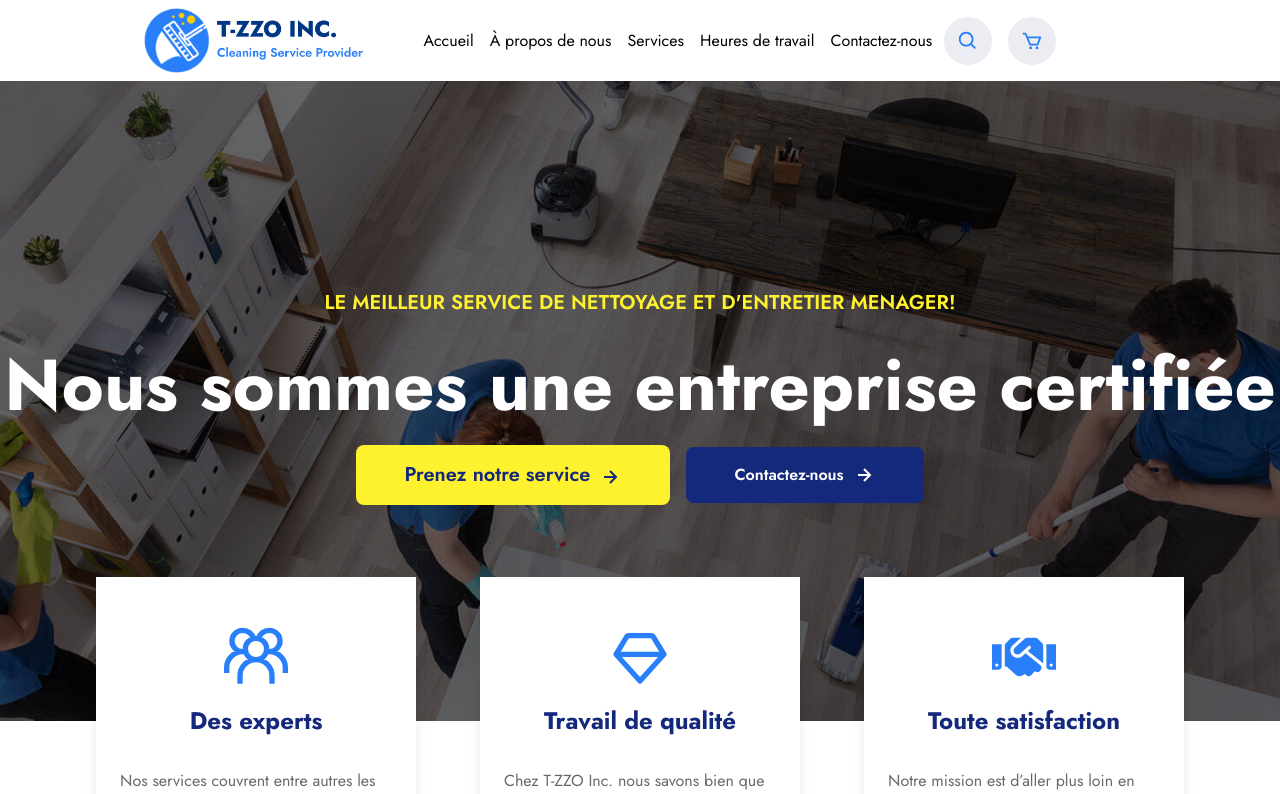
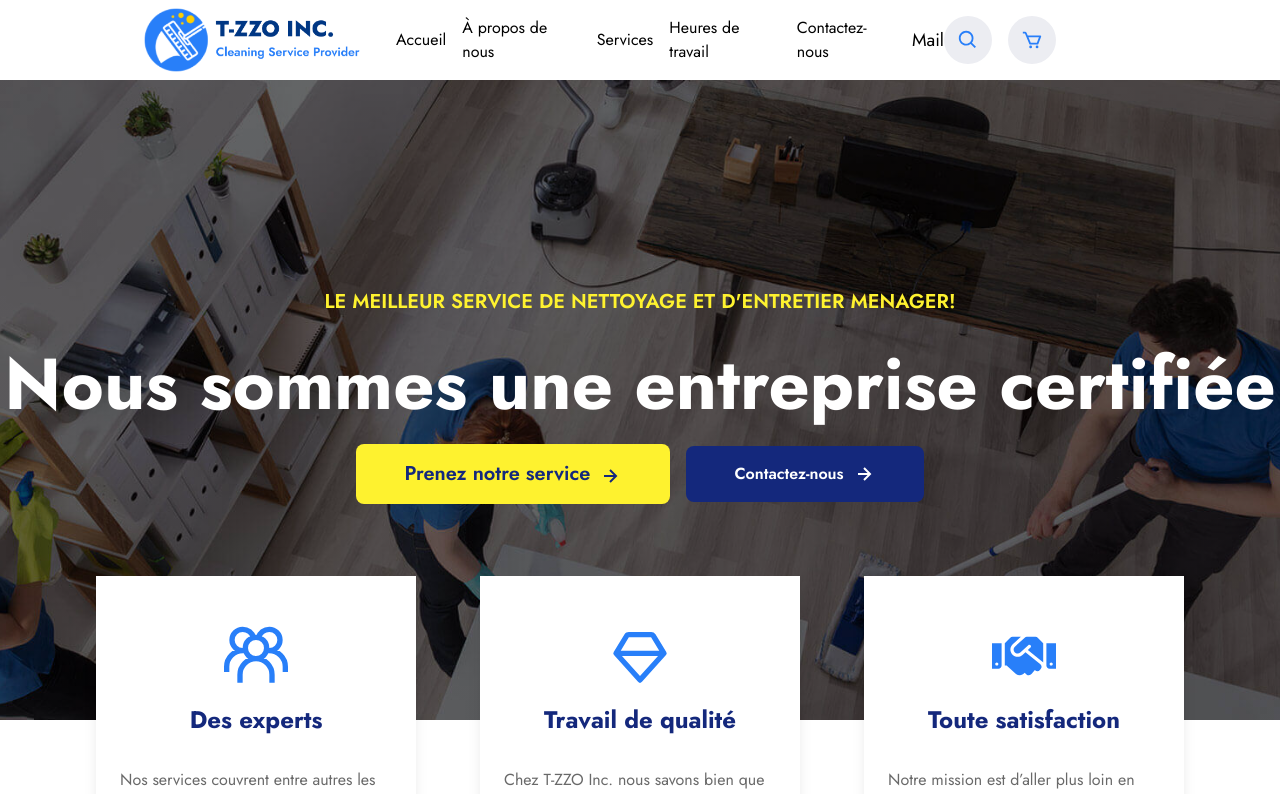
Before and after one commit to mugishap/clenix, a React (Vite) app: page / in a window 1280 px wide. Shown: the top 794 px of the page. Built offline with nearby package versions, Linux system fonts and the light colour scheme.

Commit message:
[fix]: Update contacts

```diff
--- a/src/components/footer/Footer.tsx
+++ b/src/components/footer/Footer.tsx
@@ -228,16 +228,16 @@ const Footer: React.FC = () => {
                             })}
                         </div>
                         <div className="flex  justify-start md:justify-end items-start  w-full md:w-auto md:items-center space-x-6 ">
-                            <a href="https://twitter.com/Pre_mugisha" className="text-black hover:text-primary-blue w-6" target={"_blank"}>
+                            <a href="https://twitter.com/TzzoInc" className="text-black hover:text-primary-blue w-6" target={"_blank"}>
                                 <Twitter />
                             </a>
-                            <a href="https://web.facebook.com/beni.precieux" className="text-black hover:text-primary-blue w-6" target={"_blank"}>
+                            <a href="https://www.facebook.com/share/P1ge6sLmcQASeP23/?mibextid=qi2Omg" className="text-black hover:text-primary-blue w-6" target={"_blank"}>
                                 <Facebook />
                             </a>
-                            <a className="text-black hover:text-primary-blue w-6" href="https://wa.me/14387733653" target={"_blank"}>
+                            <a className="text-black hover:text-primary-blue w-6" href="https://wa.me/+14387733653" target={"_blank"}>
                                 <BsWhatsapp />
                             </a>
-                            <a className="text-black hover:text-primary-blue w-6" href="http://github.com/mugishap" target={"_blank"}>
+                            <a className="text-black hover:text-primary-blue w-6" href="https://www.instagram.com/tzzoinc/" target={"_blank"}>
                                 <BsInstagram />
                             </a>
                         </div>
--- a/src/components/navbar/MobileNavbar.tsx
+++ b/src/components/navbar/MobileNavbar.tsx
@@ -20,6 +20,9 @@ const MobileNavbar: React.FC = () => {
                         </Link>
                     ))
                 }
+                <a href={"https://drummond.web-dns1.com:2096/cpsess3563286803/3rdparty/roundcube/index.php?_task=mail&_mbox=INBOX"} className='my-3 text-lg'>
+                    Mail
+                </a>
                 <div className='flex flex-col gap-y-6'>
                     <span className='w-12 text-primary-blue cursor-pointer h-12 rounded-full hover:bg-primary-blue hover:text-white duration-0 bg-secondary-gray flex items-center justify-center'>
                         <BiSearch size={22} className='duration-0' />
--- a/src/components/navbar/Navbar.tsx
+++ b/src/components/navbar/Navbar.tsx
@@ -25,6 +25,9 @@ const Navbar: React.FC = () => {
 
                     })
                 }
+                <a href={"https://drummond.web-dns1.com:2096/cpsess3563286803/3rdparty/roundcube/index.php?_task=mail&_mbox=INBOX"} className='my-3 text-lg'>
+                    Mail
+                </a>
             </div>
             <div className='hidden md:flex items-center gap-x-4'>
                 <span className='w-12 text-primary-blue cursor-pointer h-12 rounded-full hover:bg-primary-blue hover:text-white duration-0 bg-secondary-gray flex items-center justify-center'>
```
